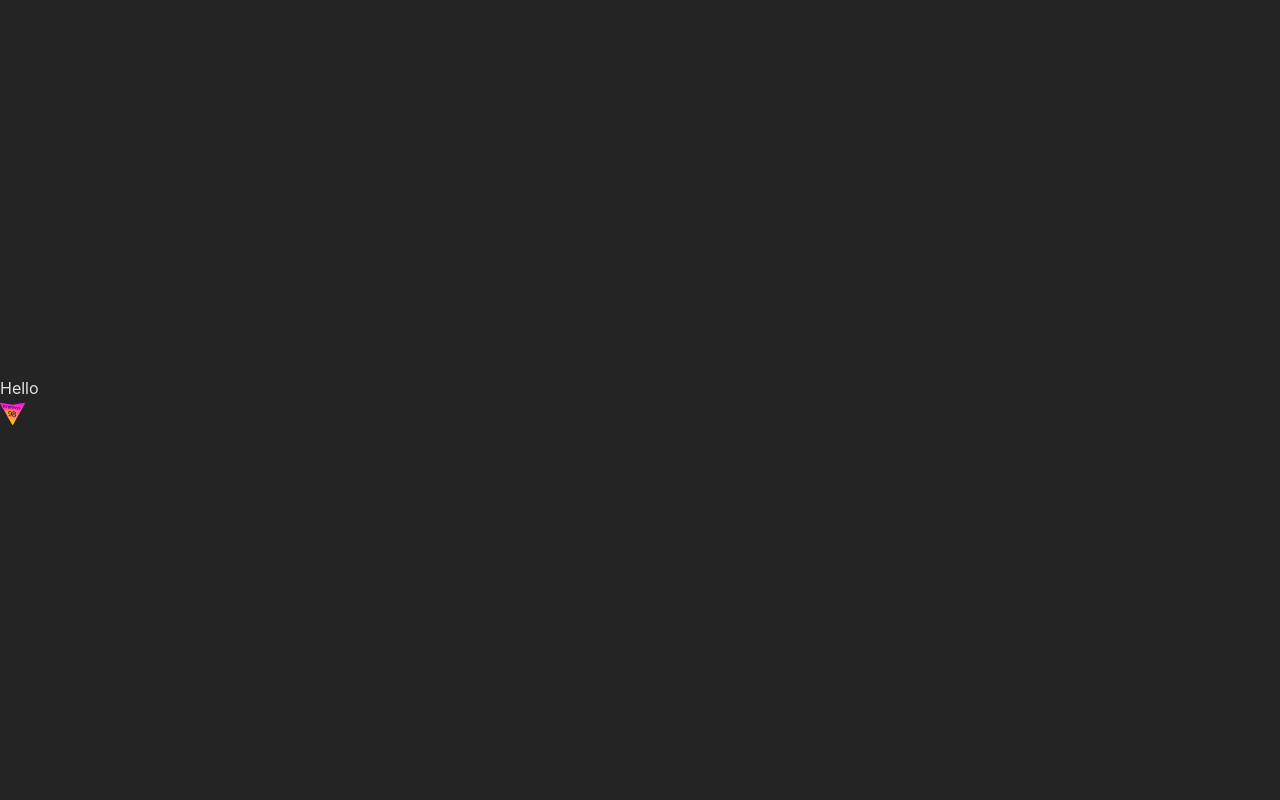
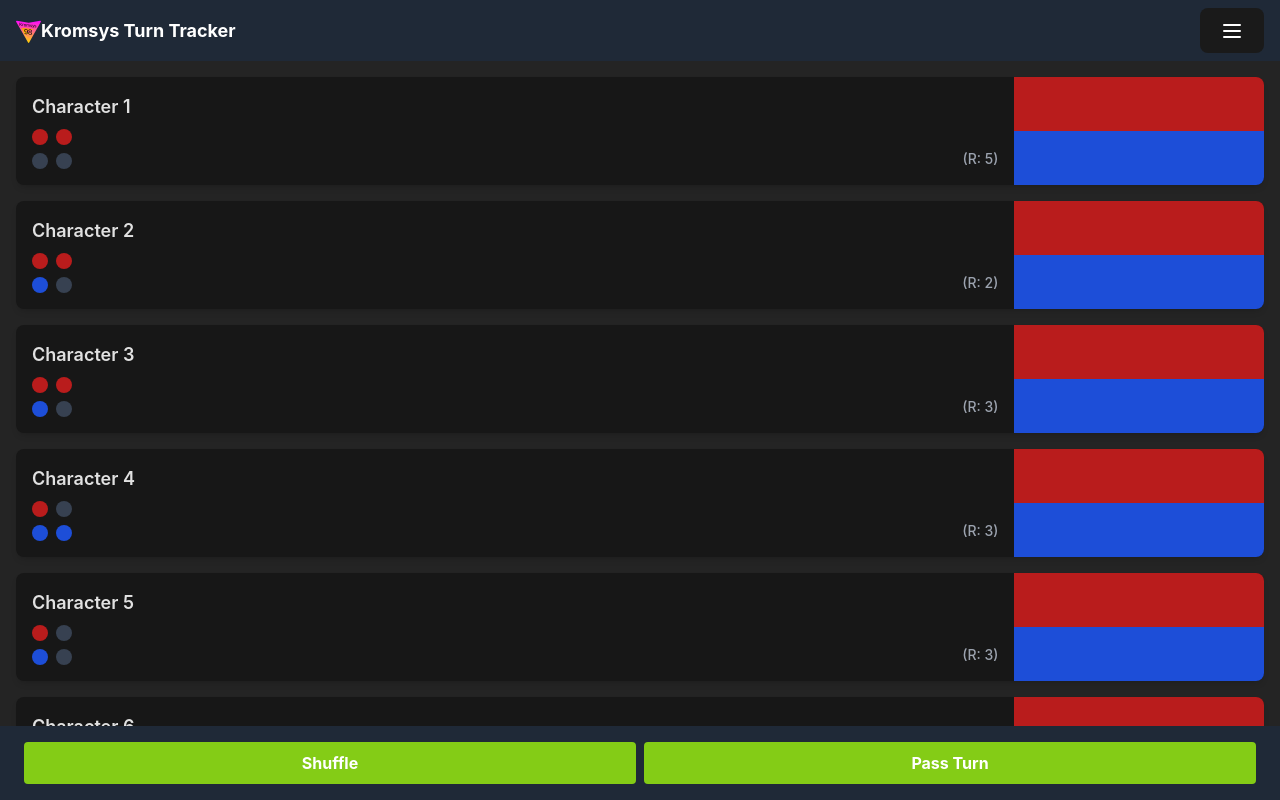
Before and after one commit to sebastianpennino/krom_turn, a React (Vite) app: page / in a window 1280 px wide. Built offline with nearby package versions, Linux system fonts and the light colour scheme.

Commit message:
Basic model, without real functionality

```diff
--- a/src/App.tsx
+++ b/src/App.tsx
@@ -1,10 +1,111 @@
+import React from "react";
+import CharacterCard from "./components/CharacterCard";
 import { ReactComponent as KromsysLogo } from "./assets/k-logo.svg";
 
 const App = () => {
   return (
-    <div>
-      Hello <KromsysLogo />
+    <div className="flex flex-col h-screen">
+      <header className="bg-gray-800 text-white py-2 px-4 flex items-center justify-between">
+        <div className="flex items-center">
+          <div className="text-white">
+            <KromsysLogo />
+          </div>
+          <h1 className="text-lg font-bold text-center">
+            Kromsys Turn Tracker
+          </h1>
+        </div>
+        <button className="text-white">
+          <svg
+            xmlns="http://www.w3.org/2000/svg"
+            className="h-6 w-6"
+            fill="none"
+            viewBox="0 0 24 24"
+            stroke="currentColor"
+          >
+            <path
+              strokeLinecap="round"
+              strokeLinejoin="round"
+              strokeWidth={2}
+              d="M4 6h16M4 12h16M4 18h16"
+            />
+          </svg>
+        </button>
+      </header>
+      <main className="flex-grow p-4 overflow-x-auto">
+        <CharacterCard
+          character={{
+            name: "Character 1",
+            turnOrder: 1,
+            reflexValue: 5,
+            paPoints: 2,
+            prPoints: 0,
+          }}
+        />
+        <CharacterCard
+          character={{
+            name: "Character 2",
+            turnOrder: 2,
+            reflexValue: 2,
+            paPoints: 2,
+            prPoints: 1,
+          }}
+        />
+        <CharacterCard
+          character={{
+            name: "Character 3",
+            turnOrder: 3,
+            reflexValue: 3,
+            paPoints: 2,
+            prPoints: 1,
+          }}
+        />
+        <CharacterCard
+          character={{
+            name: "Character 4",
+            turnOrder: 3,
+            reflexValue: 3,
+            paPoints: 1,
+            prPoints: 2,
+          }}
+        />
+        <CharacterCard
+          character={{
+            name: "Character 5",
+            turnOrder: 3,
+            reflexValue: 3,
+            paPoints: 1,
+            prPoints: 1,
+          }}
+        />
+        <CharacterCard
+          character={{
+            name: "Character 6",
+            turnOrder: 3,
+            reflexValue: 3,
+            paPoints: 0,
+            prPoints: 2,
+          }}
+        />
+        <CharacterCard
+          character={{
+            name: "Character 7",
+            turnOrder: 3,
+            reflexValue: 3,
+            paPoints: 1,
+            prPoints: 0,
+          }}
+        />
+      </main>
+      <footer className="bg-gray-800 text-white py-4 px-6 flex justify-between sticky bottom-0">
+        <button className="bg-lime-500 hover:bg-blue-700 text-white font-bold py-2 px-4 rounded w-1/2 mr-2">
+          Shuffle
+        </button>
+        <button className="bg-lime-500 hover:bg-blue-700 text-white font-bold py-2 px-4 rounded w-1/2">
+          Pass Turn
+        </button>
+      </footer>
     </div>
   );
 };
+
 export default App;
--- /dev/null
+++ b/src/components/CharacterCard.tsx
@@ -0,0 +1,64 @@
+import React from "react";
+
+interface Character {
+  name: string;
+  turnOrder: number;
+  reflexValue: number;
+  paPoints: number;
+  prPoints: number;
+}
+
+interface CharacterCardProps {
+  character: Character;
+}
+
+const CharacterCard: React.FC<CharacterCardProps> = ({ character }) => {
+  const handleRedClick = () => {
+    console.log("red");
+  };
+
+  const handleBlueClick = () => {
+    console.log("blue");
+  };
+
+  const max = 2;
+
+  return (
+    <div className="bg-neutral-900 rounded-lg shadow-md mb-4 flex">
+      <div className="w-4/5 relative p-4">
+        <h3 className="text-lg font-semibold mb-2">{character.name}</h3>
+        <p className="absolute bottom-0 right-0 text-sm font-medium text-gray-400 p-4">
+          (R: {character.reflexValue})
+        </p>
+        <div className="flex space-x-2 mt-2">
+          {Array.from({ length: character.paPoints }, (_, index) => (
+            <div key={index} className="h-4 w-4 bg-red-700 rounded-full"></div>
+          ))}
+          {Array.from({ length: max - character.paPoints }, (_, index) => (
+            <div key={index} className="h-4 w-4 bg-gray-700 rounded-full"></div>
+          ))}
+        </div>
+        <div className="flex space-x-2 mt-2">
+          {Array.from({ length: character.prPoints }, (_, index) => (
+            <div key={index} className="h-4 w-4 bg-blue-700 rounded-full"></div>
+          ))}
+          {Array.from({ length: max - character.prPoints }, (_, index) => (
+            <div key={index} className="h-4 w-4 bg-gray-700 rounded-full"></div>
+          ))}
+        </div>
+      </div>
+      <div className="w-1/5 flex flex-col">
+        <button
+          className="flex-grow bg-red-700 rounded-l-none rounded-b-none cursor-pointer"
+          onClick={handleRedClick}
+        ></button>
+        <button
+          className="flex-grow bg-blue-700 rounded-l-none rounded-t-none cursor-pointer"
+          onClick={handleBlueClick}
+        ></button>
+      </div>
+    </div>
+  );
+};
+
+export default CharacterCard;
--- a/src/index.css
+++ b/src/index.css
@@ -29,8 +29,6 @@ a:hover {
 
 body {
   margin: 0;
-  display: flex;
-  place-items: center;
   min-width: 320px;
   min-height: 100vh;
 }
```
